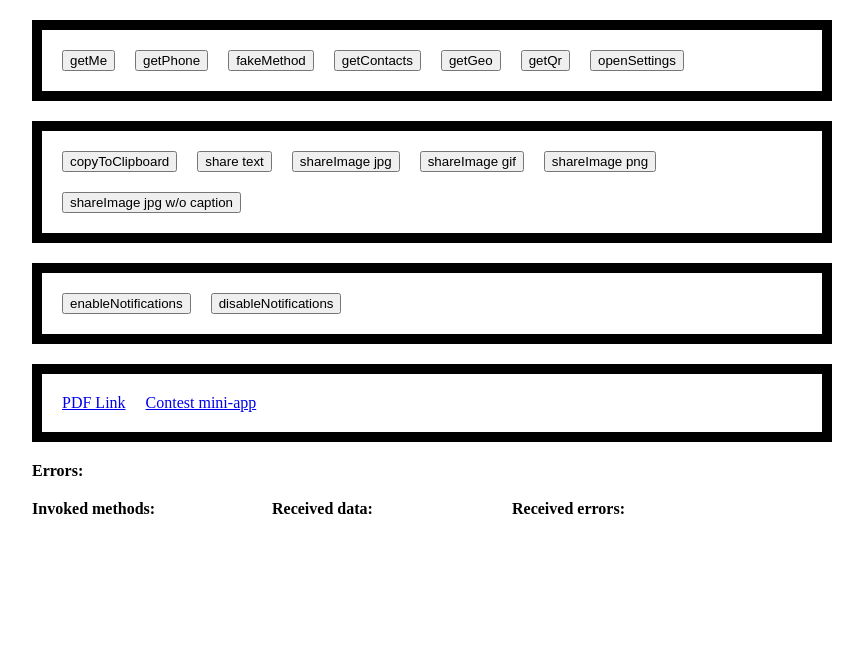
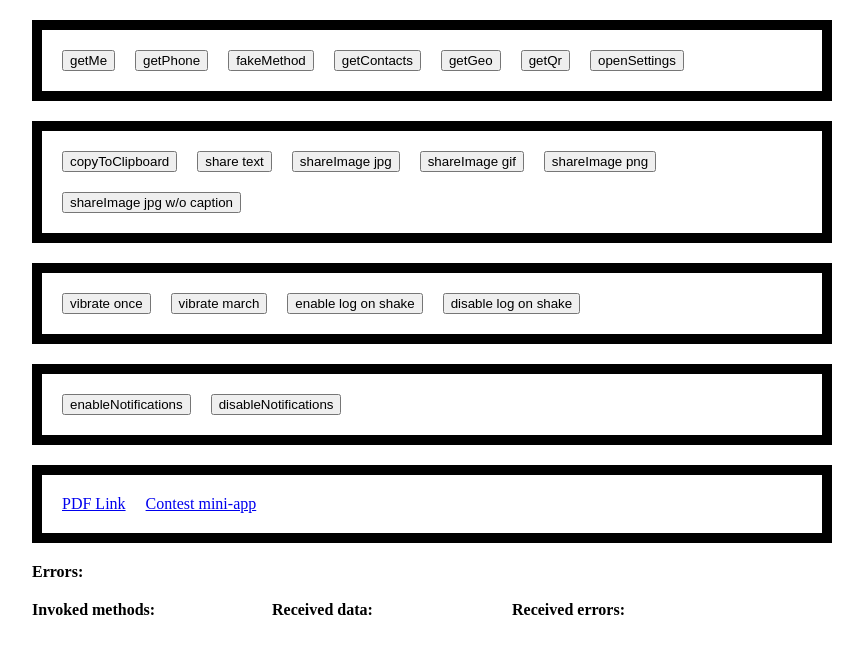
Before and after one commit to lgordey/lgordey.github.io, a Next.js app: page /test in a window 1280 px wide. Shown: the top 654 px of the page, without its empty margins (208-1071 px from the left). Built offline with nearby package versions, Linux system fonts and the light colour scheme.

Commit message:
Add vibrate & shake buttons

```diff
--- a/pages/test.js
+++ b/pages/test.js
@@ -31,19 +31,37 @@ const shareParams = {
   png: ['Look at this beautiful Earth-in-space wallpaper!', basedPng],
 };
 
+const vibrateParams = {
+  once: [[1000]],
+  march: [[
+    291, 291,
+    291, 291,
+    291, 291,
+    291, 291,
+    145, 146, 145, 146,
+    291, 291,
+    145, 146, 145, 728,
+
+    291, 291,
+    291, 291,
+    291, 291,
+    291, 291,
+    145, 146, 145, 146,
+    291, 291,
+    145, 146, 145, 146
+  ]],
+};
+
 function Test({ classes }) {
   const [calledMethods, setCalledMethods] = useState([]);
   const [receivedData, setReceivedData] = useState([]);
   const [receivedError, setReceivedError] = useState([]);
   const [ errors, setErrors ] = useState([]);
 
-  useEffect(() => {
-    window.onShake = () => setReceivedData(prevArray => [...prevArray, 'Shaken']);
-
-    return () => {
-      delete window.onShake;
-    };
-  }, []);
+  const setShakeHandlerParams = {
+    log: [() => setReceivedData(prevArray => [...prevArray, 'Shaken'])],
+    off: [null],
+  };
 
   const handleInvokeFakeMethod = async (methodName = 'fakeMethod') => {
     setCalledMethods(prevArray => [...prevArray, methodName])
@@ -96,6 +114,12 @@ function Test({ classes }) {
         <button onClick={() => handleMethod('shareImage', shareParams.jpgOnly)}>shareImage jpg w/o caption</button>
       </div>
       <div className={classes.btnWrapper}>
+        <button onClick={() => handleMethod('vibrate', vibrateParams.once)}>vibrate once</button>
+        <button onClick={() => handleMethod('vibrate', vibrateParams.march)}>vibrate march</button>
+        <button onClick={() => handleMethod('setShakeHandler', setShakeHandlerParams.log)}>enable log on shake</button>
+        <button onClick={() => handleMethod('setShakeHandler', setShakeHandlerParams.off)}>disable log on shake</button>
+      </div>
+      <div className={classes.btnWrapper}>
         <button onClick={() => handleMethod('enableNotifications')}>enableNotifications</button>
         <button onClick={() => handleMethod('disableNotifications')}>disableNotifications</button>
       </div>
```
